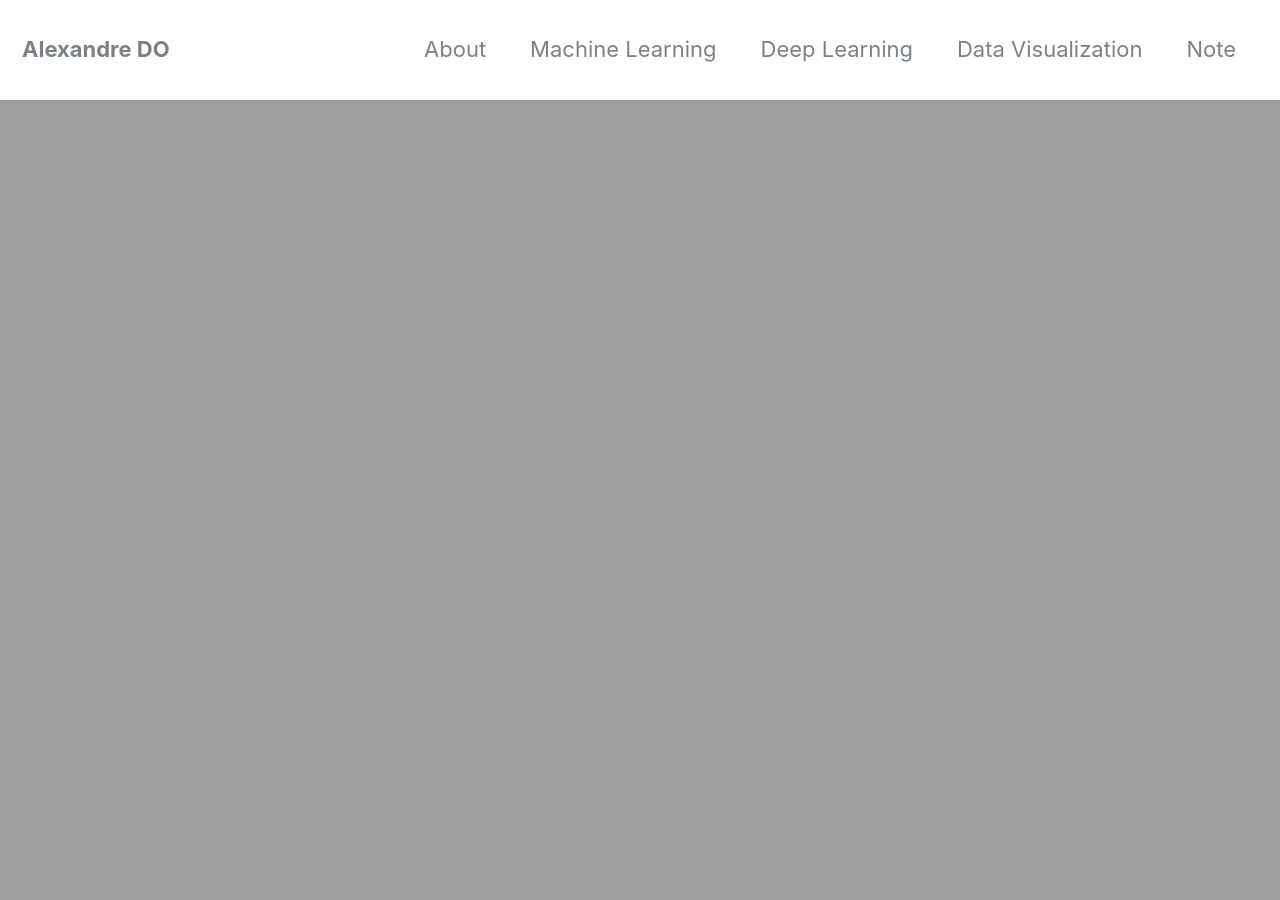
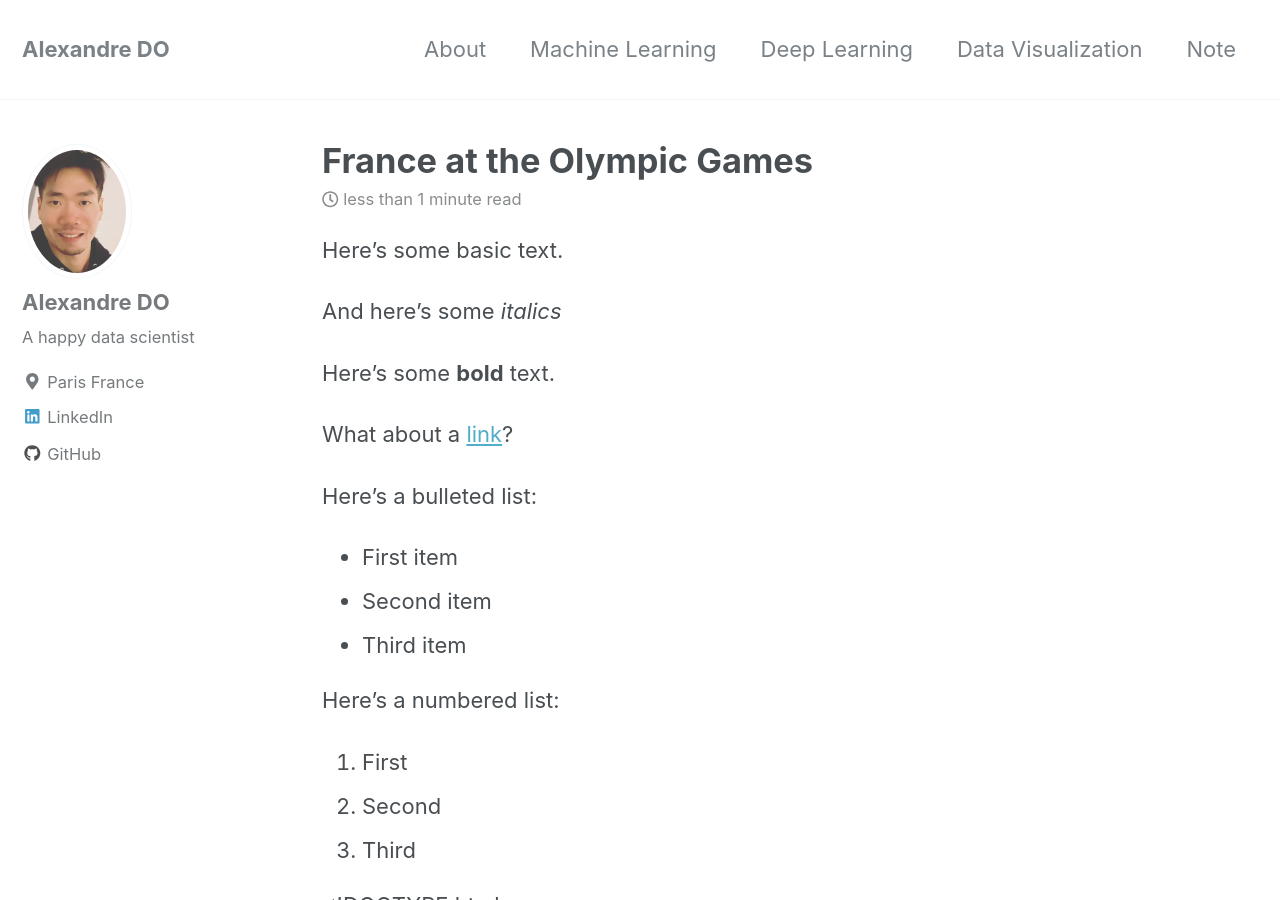
Before and after one commit to alexandre-do/alexandre-do.github.io, a Jekyll site: the page built from _posts/2019-06-05-olympic.md, in a window 1280 px wide and 900 px high. Built offline with Jekyll 4.4.1, drawn with Linux system fonts in a browser that asks for light colours; nearby versions of some CDN libraries; formulas are drawn with MathJax 3.

Commit message:
Update 2019-06-05-olympic.md

```diff
--- a/_posts/2019-06-05-olympic.md
+++ b/_posts/2019-06-05-olympic.md
@@ -3,7 +3,6 @@ title: "France at the Olympic Games"
 date: 2019-05-06
 tags: [data visualization, bokeh]
 header:
-  image: <img src="{{ site.url }}{{ site.baseurl }}/images/olympic/olympictools.gif"  width="1500" height='900'/>
 excerpt: "Data Visualization, Bokeh"
 mathjax: "true"
 ---
```
